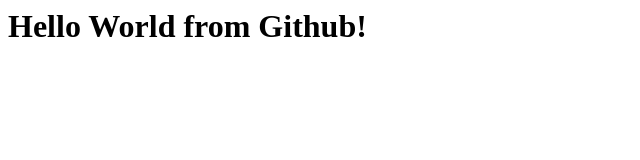
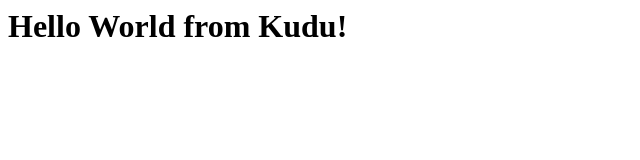
Before and after one commit to ahmadaljrad/azureappservice, a plain HTML site: page index.html in a window 1280 px wide. Shown: the full height of the page, 0-640 px from the left. Drawn offline with Linux system fonts and the light colour scheme.

Commit message:
Update index.html

```diff
--- a/index.html
+++ b/index.html
@@ -1,3 +1,3 @@
 <html>
-<h1>Hello World from Github!</h1>
+<h1>Hello World from Kudu!</h1>
 </html>
```
